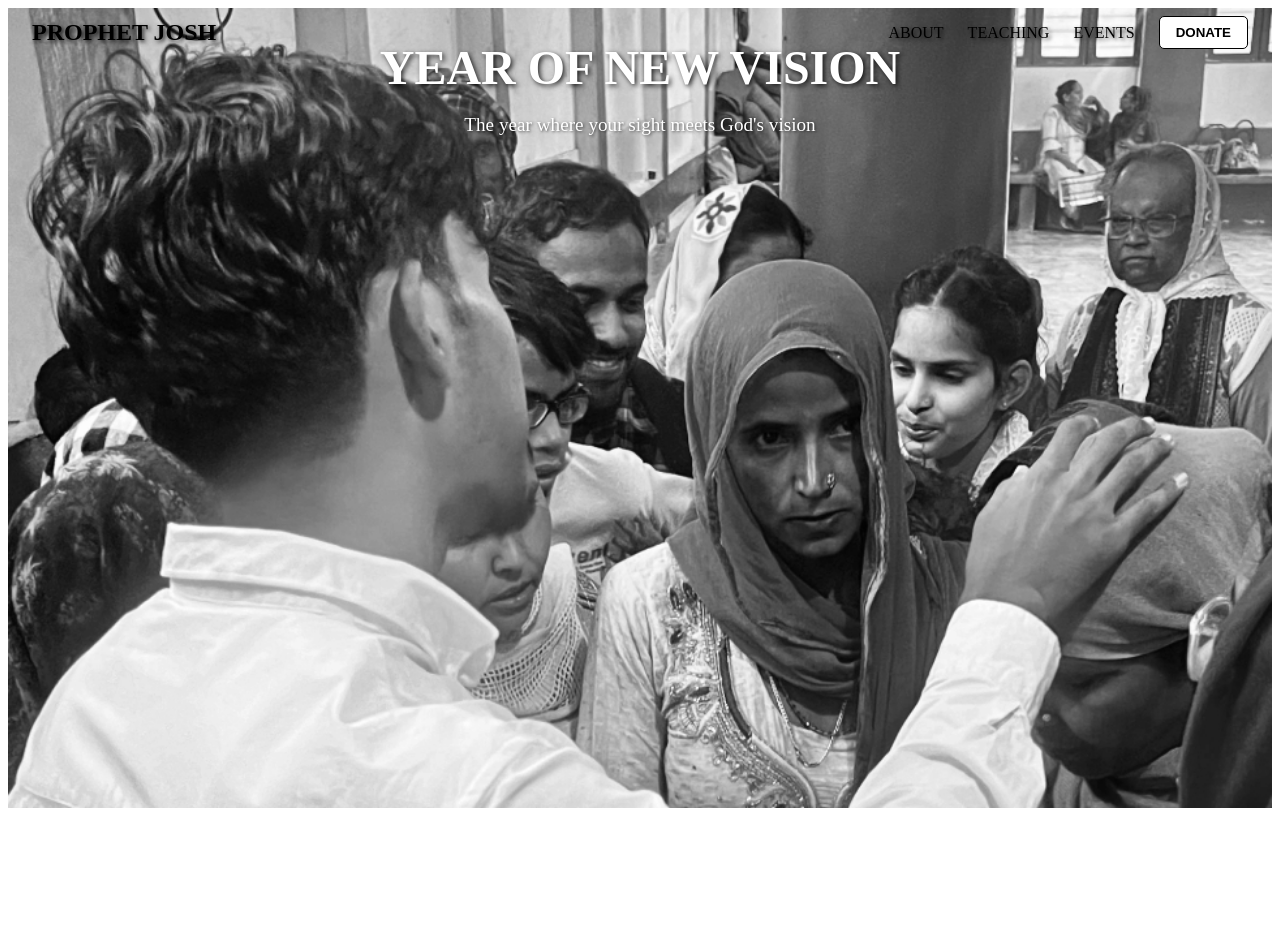
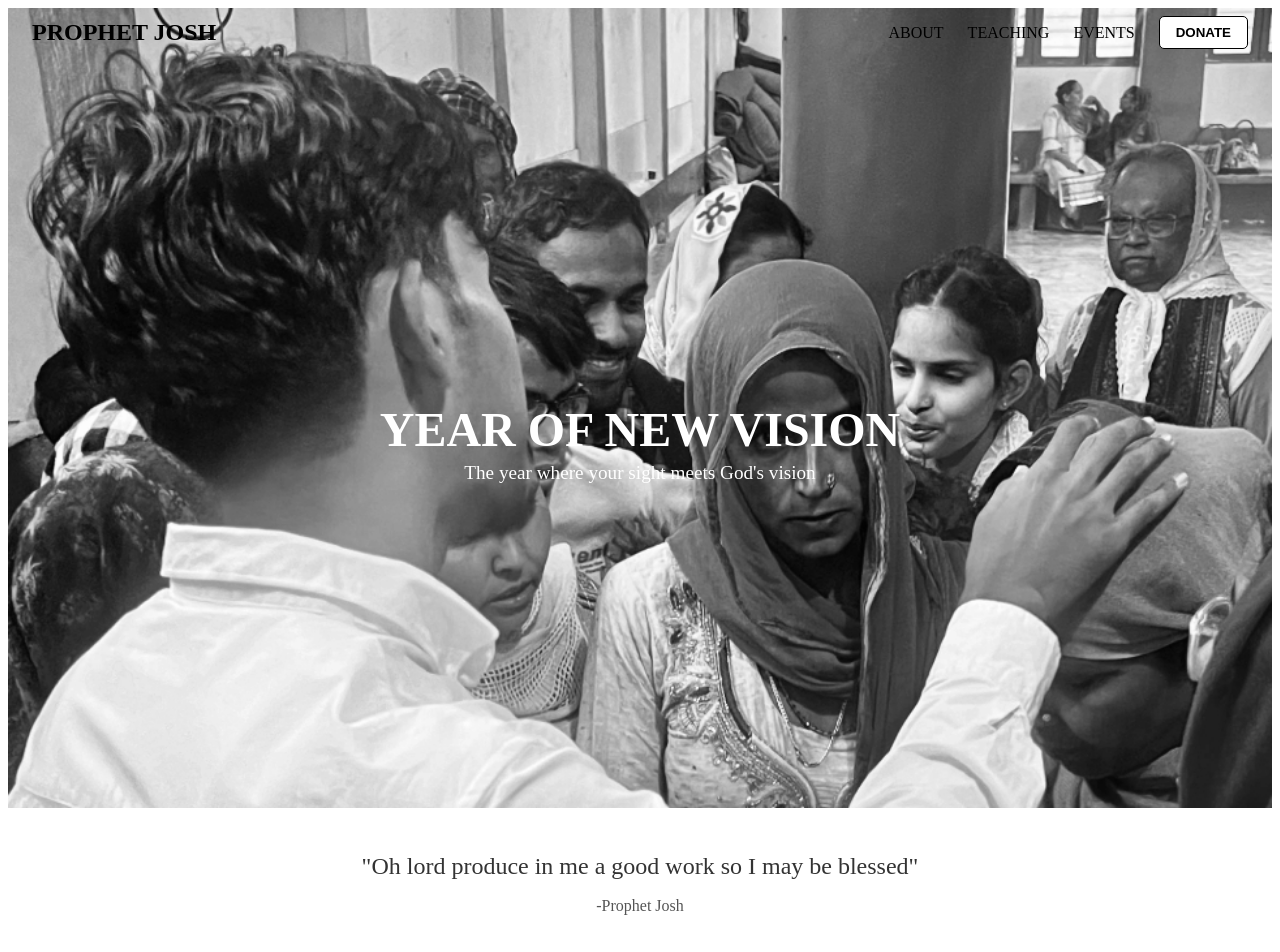
Before and after one commit to A8E1/Prophet-Joshua-Ministries, a JavaScript app in the folder front-end/: page / in a window 1280 px wide. Shown: the top 952 px of the page. Before the commit the page ends 816 px from the top, so only its background shows below. Built offline with nearby package versions, Linux system fonts and the light colour scheme; the HTML template or start-up script is replaced by a standard one.

Commit message:
Added a quote section component w/ a quote section styles. and also added a footer component that needs styling

```diff
--- a/front-end/src/components/HeroSection.js
+++ b/front-end/src/components/HeroSection.js
@@ -1,4 +1,3 @@
-import React from 'react';
 import '../styles/HeroSection.css';
 
 export default function HeroSection() {
--- /dev/null
+++ b/front-end/src/components/QuoteSection.js
@@ -0,0 +1,15 @@
+import '../styles/QuoteSection.css'
+
+
+export default function QuoteSection(){
+    return (
+        <div className="quote-container">
+            <p className="quote">
+                "Oh lord produce in me a good work so I may be blessed"
+            </p>
+            <p className="source">
+                -Prophet Josh
+            </p>
+        </div>
+    )
+}
--- a/front-end/src/pages/LandingPage.js
+++ b/front-end/src/pages/LandingPage.js
@@ -1,5 +1,6 @@
 import Header from '../components/Header'
 import HeroSection from '../components/HeroSection'
+import QuoteSection from '../components/QuoteSection'
 import '../styles/LandingPage.css'
 
 export default function LandingPage(){
@@ -8,6 +9,7 @@ export default function LandingPage(){
             <Header />
             <div className='content'>
                 <HeroSection />
+                <QuoteSection />
             </div>
 
         </div>
--- a/front-end/src/styles/HeroSection.css
+++ b/front-end/src/styles/HeroSection.css
@@ -10,9 +10,13 @@
   background-color: black;
   display: flex;
   flex-direction: column;
-  justify-content: flex-top;
+  justify-content: center;
   color: white; /* Ensure the text is visible */
-  text-shadow: 2px 2px 4px rgba(0, 0, 0, 0.8); /* Add contrast for readability */
+  /*text-shadow: 2px 2px 4px rgba(0, 0, 0, 0.8); /* Add contrast for readability */
+}
+
+.hero-section > * {
+  transform: translateY(50%)
 }
 
 h1 {
@@ -21,7 +25,7 @@ h1 {
     color: white; /* Ensures the text contrasts against the image */
     text-align: center; /* Centers the text */
     margin-bottom: 1rem; /* Adds spacing between the h1 and p */
-    text-shadow: 2px 2px 5px rgba(0, 0, 0, 0.8); /* Adds shadow for better readability over bright images */
+    /*text-shadow: 2px 2px 5px rgba(0, 0, 0, 0.8); /* Adds shadow for better readability over bright images */
   }
 
 p {
@@ -31,6 +35,6 @@ p {
     text-align: center; /* Centers the paragraph */
     line-height: 1.5; /* Increases readability */
     margin: 0; /* Removes default browser margins */
-    text-shadow: 1px 1px 3px rgba(0, 0, 0, 0.6); /* Subtle shadow for readability */
+   /* text-shadow: 1px 1px 3px rgba(0, 0, 0, 0.6); /* Subtle shadow for readability */
 
 }
--- a/front-end/src/styles/LandingPage.css
+++ b/front-end/src/styles/LandingPage.css
@@ -4,7 +4,7 @@
     display: flex;
     flex-direction: column;
     color: white; /* Ensure the text is visible */
-    text-shadow: 2px 2px 4px rgba(0, 0, 0, 0.8); /* Add contrast for readability */
+   /* text-shadow: 2px 2px 4px rgba(0, 0, 0, 0.8); /* Add contrast for readability */
   }
 
   .content {
--- /dev/null
+++ b/front-end/src/styles/QuoteSection.css
@@ -0,0 +1,18 @@
+.quote-container {
+    text-align: center; /* Centers the content horizontally */
+    padding: 20px;
+    max-width: 600px; /* Constrain width */
+    margin: 20px auto; /* Center the container vertically on the page */
+    font-family: 'Source Serif Pro'; /* Elegant font */
+  }
+
+  .quote {
+    font-size: 1.5em; /* Larger text for emphasis */
+    margin-bottom: 10px; /* Add spacing between quote and source */
+    color: #333; /* Darker text for contrast */
+  }
+
+  .source {
+    font-size: 1em; /* Smaller text for the source */
+    color: #555; /* Softer color for the source */
+  }
```
Also changed, not shown: front-end/src/components/Footer.js (added, +18 -0 lines), front-end/src/styles/Footer.css (added), front-end/src/styles/Header.css (line endings or trailing spaces).
